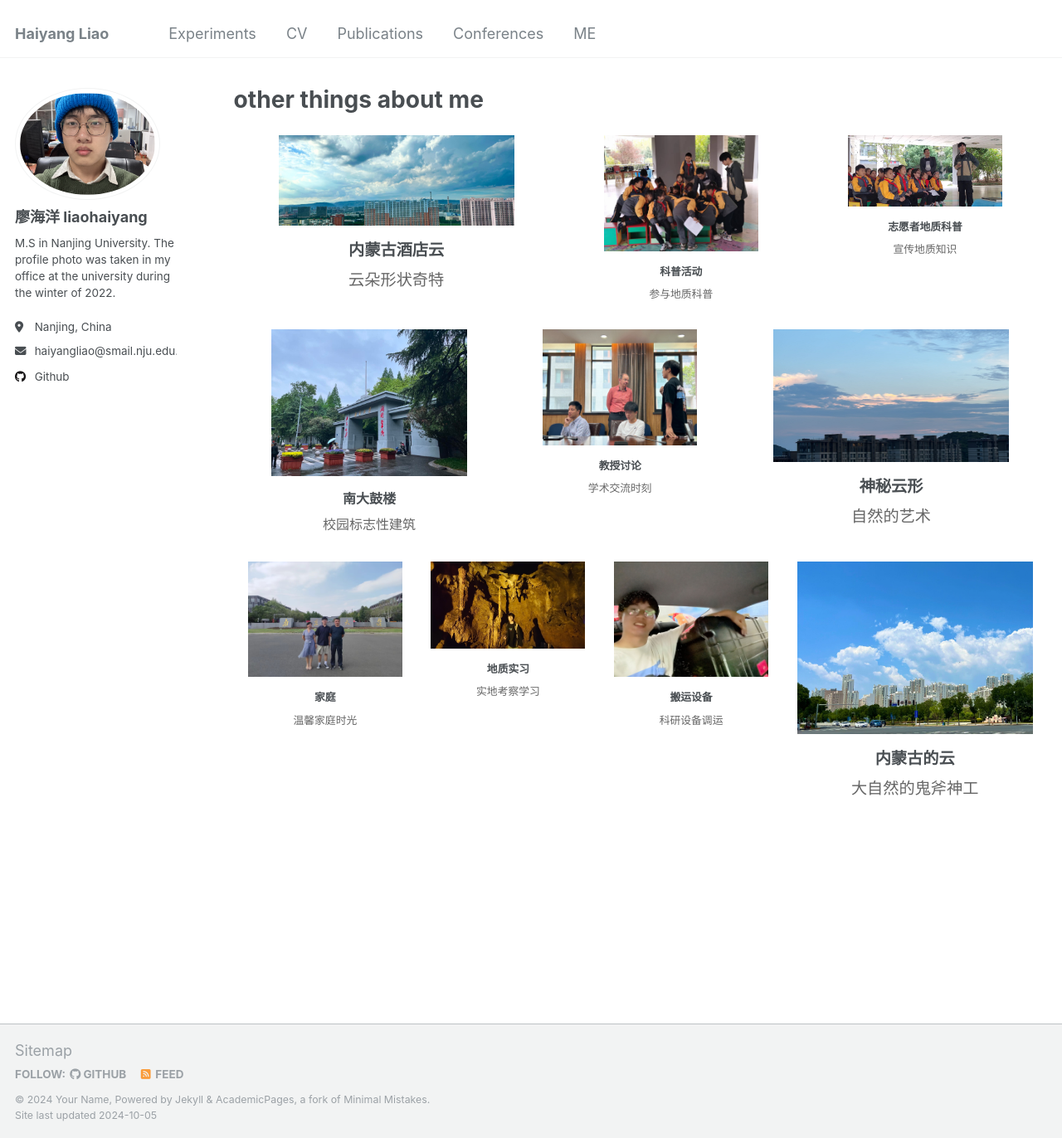
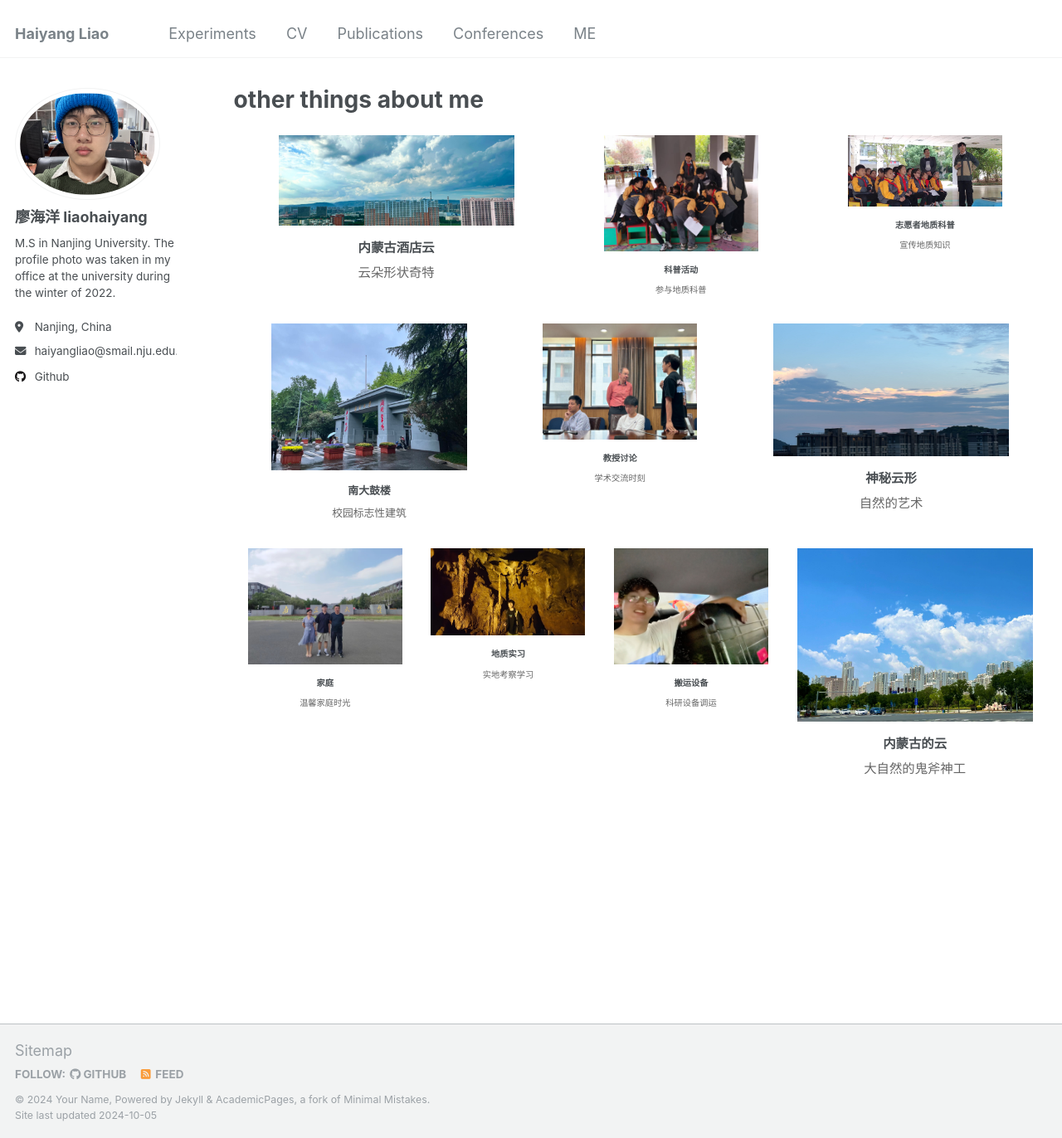
Before and after one commit to Whynot-cell/Whynot-cell.github.io, a Jekyll site: the page built from _pages/teaching.html, in a window 1280 px wide and 1372 px high. Shown: the whole window at 83% size. Built offline with Jekyll 4.4.1, drawn with Linux system fonts in a browser that asks for light colours.

Commit message:
Update teaching.html

```diff
--- a/_pages/teaching.html
+++ b/_pages/teaching.html
@@ -61,17 +61,17 @@ author_profile: true
 
     .small .caption,
     .small .description {
-      font-size: calc(1vw);
+      font-size: calc(0.8vw);
     }
 
     .medium .caption,
     .medium .description {
-      font-size: calc(1.25vw);
+      font-size: calc(1vw);
     }
 
     .large .caption,
     .large .description {
-      font-size: calc(1.5vw);
+      font-size: calc(1.2vw);
     }
   </style>
 </head>
```
